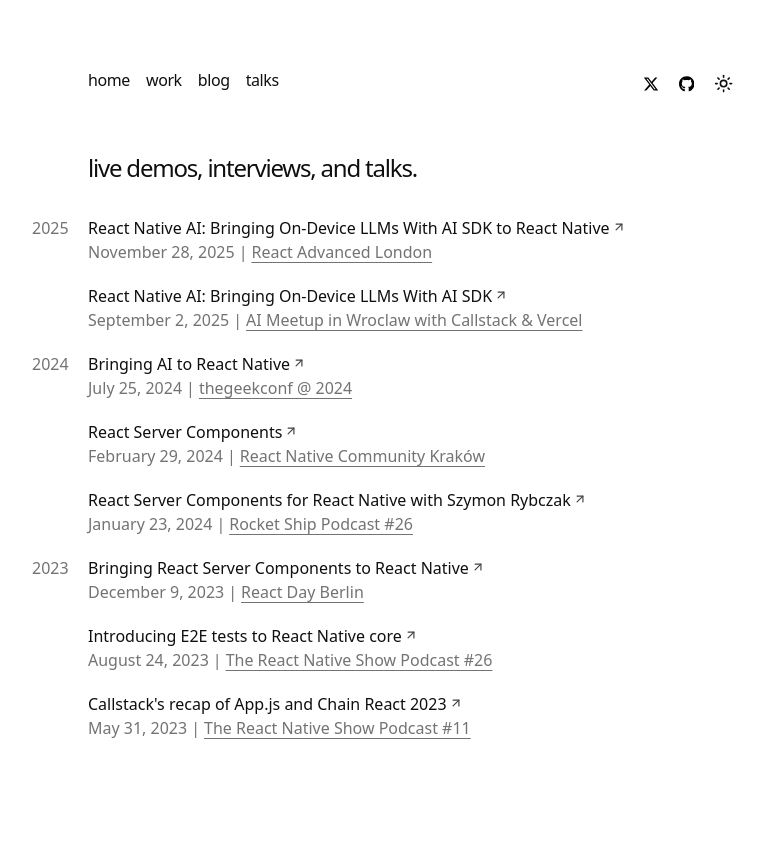
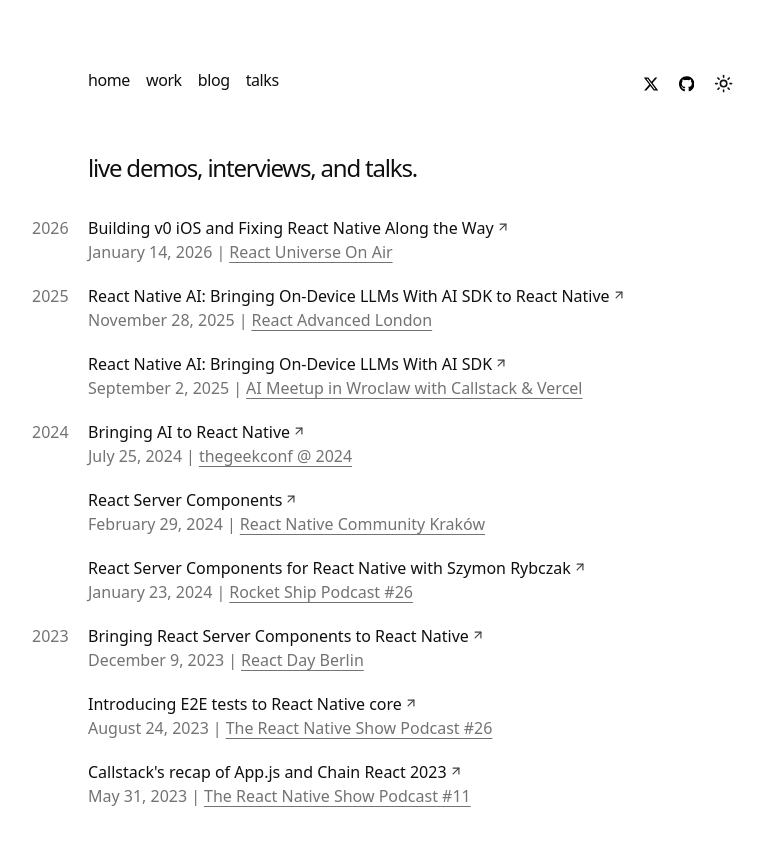
Before and after one commit to szymonrybczak/szymonrybczak.dev, a Next.js app: page /talks in a window 1280 px wide. Shown: the top 846 px of the page, without its empty margins (224-987 px from the left). Built offline with nearby package versions, Linux system fonts and the light colour scheme.

Commit message:
add "Building v0 iOS" talk to talks page (#12)

```diff
--- a/app/talks/page.tsx
+++ b/app/talks/page.tsx
@@ -17,6 +17,13 @@
 };
 
 const data: Entry[] = [
+  {
+    id: 9,
+    name: "Building v0 iOS and Fixing React Native Along the Way",
+    date: "01.14.2026",
+    link: "https://www.youtube.com/watch?v=rhLBFKlEXPM",
+    place: "React Universe On Air",
+  },
   {
     id: 8,
     name: "React Native AI: Bringing On-Device LLMs With AI SDK to React Native",
```
